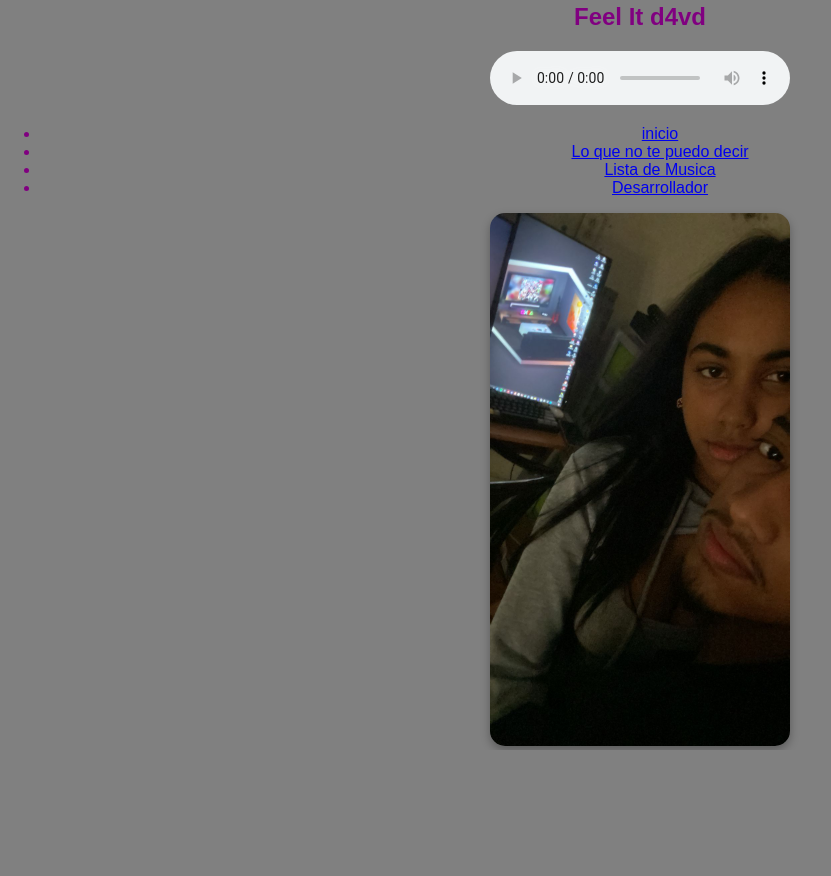
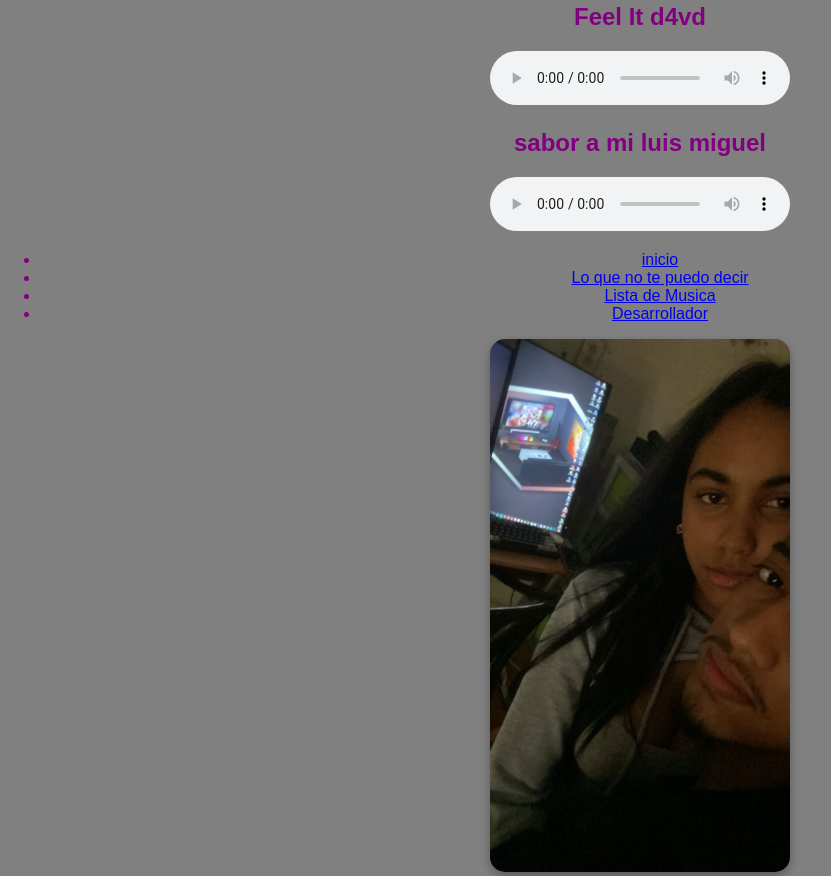
Before and after one commit to misterpopo123123/Un-rincon-para-ti-, a plain HTML site: page musica.html in a window 1280 px wide. Shown: the part 879-1755 px from the top of the page, without its empty margins (0-831 px from the left). Before the commit the page ends 1629 px from the top, so only its background shows below. Drawn offline with Linux system fonts and the light colour scheme.

Commit message:
nueva cancion

```diff
--- a/musica.html
+++ b/musica.html
@@ -111,6 +111,13 @@
     Tu navegador no soporta el elemento de audio.
     </audio>
   </div>
+     <div class="cancion">
+  <h2>sabor a mi luis miguel</h2>
+  <audio controls>
+   <source src="musica/sabor-a-mi.mp3" type="audio/mpeg">
+    Tu navegador no soporta el elemento de audio.
+    </audio>
+  </div>
     <ul>
          <li><a href="index.html">inicio</a> </li>
          <li><a href="frases.html">Lo que no te puedo decir</a> </li>
```
